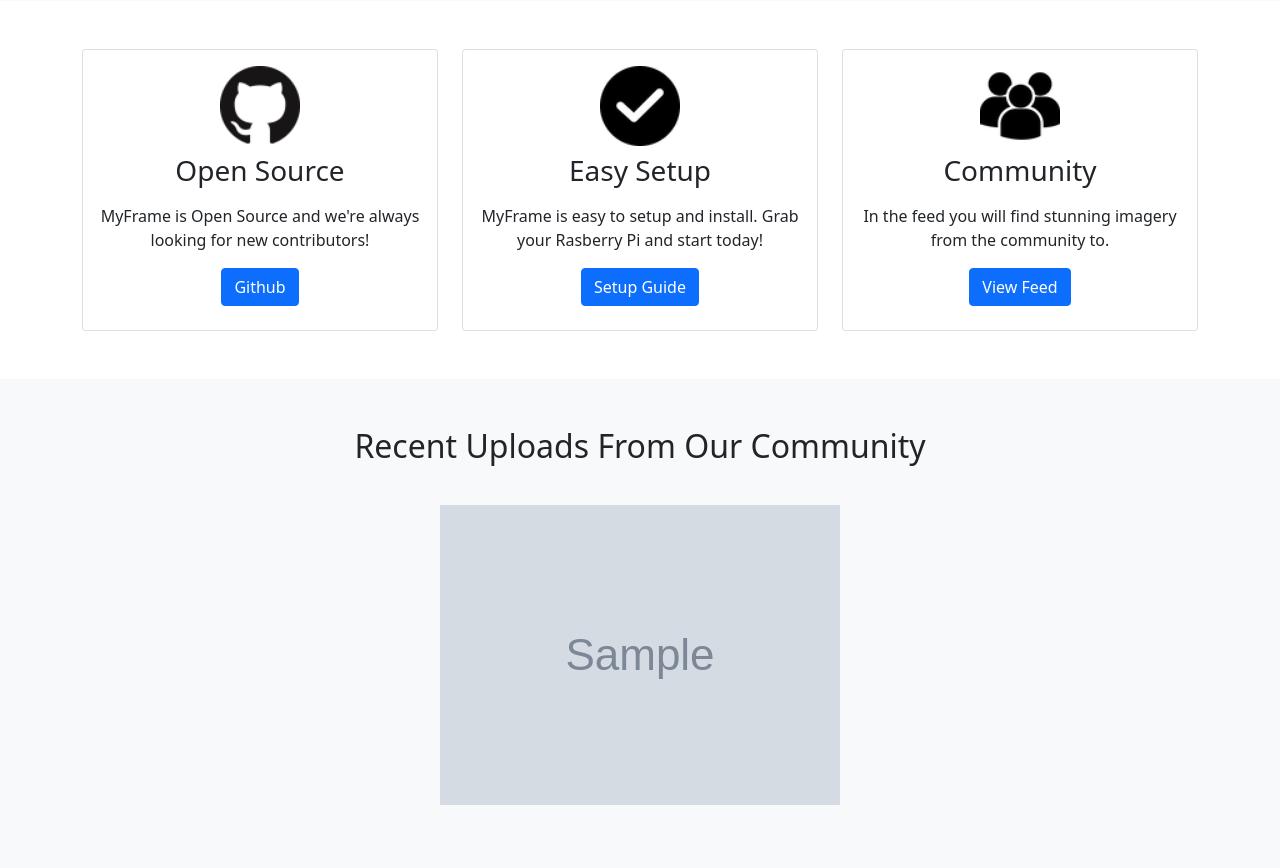
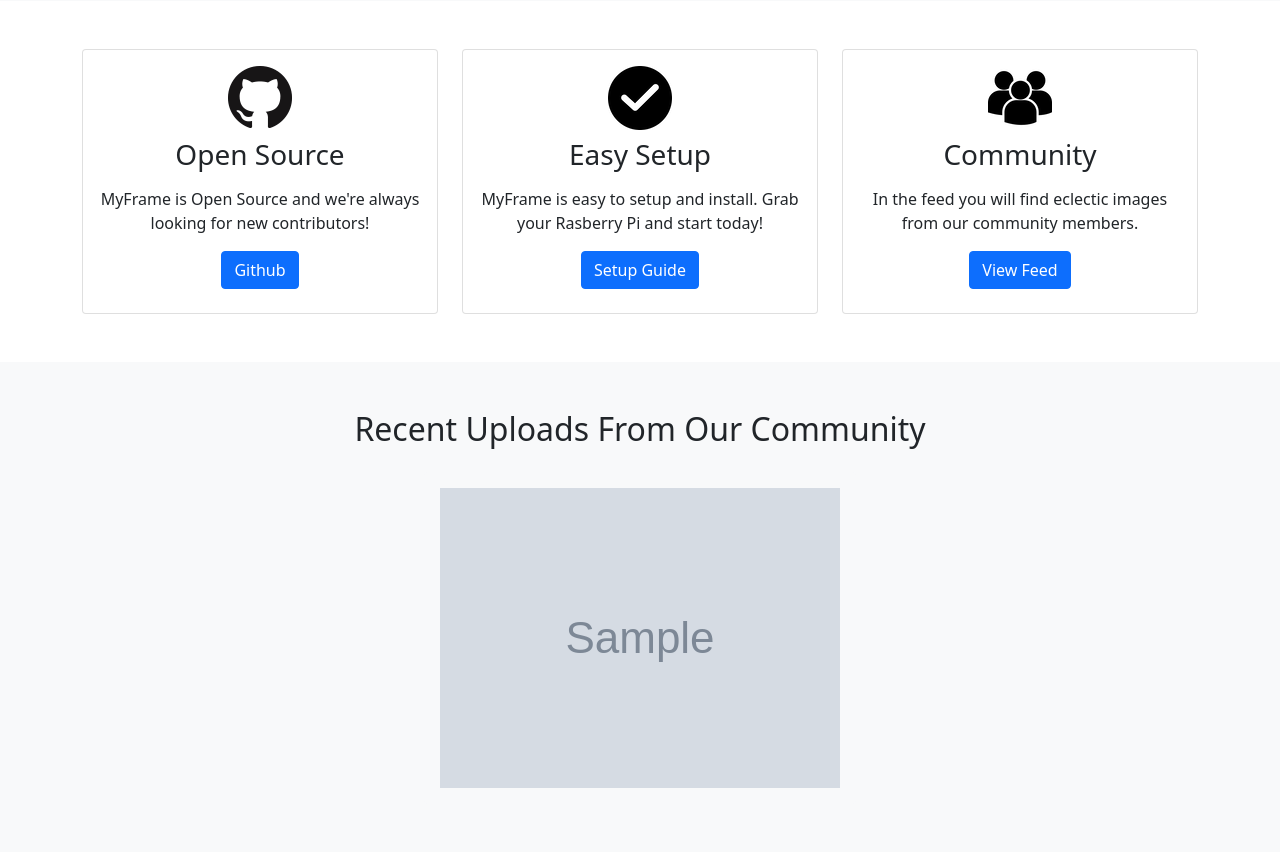
Before and after one commit to TroyLouis/my_frame_website, a Flask app: page /home in a window 1280 px wide. Shown: the part 570-1438 px from the top of the page. Run offline with Flask 2, Linux system fonts and the light colour scheme; a user stored in the database is signed in; tables that the repository leaves empty hold one stand-in row (values such as "Sample post"); grey boxes marked "Sample" are stand-in pictures.

Commit message:
Edited a button

```diff
--- a/my_frame/routes.py
+++ b/my_frame/routes.py
@@ -21,7 +21,6 @@ def home():
     images = first_three_images_in_db()
     return render_template('home.html', title='MyFrame', image=images)
 
-@app.route("/register", methods=['GET', 'POST'])
 @app.route("/register", methods=['GET', 'POST'])
 def register():
     if current_user.is_authenticated:
@@ -142,6 +141,13 @@ def edit(id):
     if current_user.id != image.user_id:
         abort(403)
     form = PostForm()
+    image = Image_Post.query.get_or_404(id)
+    form2 = SetActiveForm()
+    single_image = image
+    if form2.validate_on_submit():
+        current_user.active_image = single_image.image
+        db.session.commit()
+        flash(f'Your active image has been changed to {single_image.title}', 'success')
     if form.validate_on_submit():
         image.title = form.title.data
         db.session.commit()
@@ -151,7 +157,7 @@ def edit(id):
         form.title.data = image.title
         form.picture.data = image.image
     return render_template('edit.html', title='MyFrame - Update Image', image=image,
-                           form=form, legend='Update Post')
+                           form=form, form2=form2, legend='Update Post')
 
 @app.route("/edit/<int:id>/delete", methods=["POST"])
 @login_required
@@ -165,7 +171,7 @@ def delete(id):
     return redirect(url_for('account'))
 
 @app.route("/browse", methods=["GET","POST"])
-@login_required
+#@login_required
 def browse():
     page = request.args.get('page', 1, type=int)
     images = Image_Post.query.order_by(Image_Post.date_posted.desc()).paginate(page=page, per_page=12)
--- a/my_frame/templates/home.html
+++ b/my_frame/templates/home.html
@@ -8,7 +8,11 @@
                     <h1>MyFrame</h1>
                     <img class="img-fluid w-50 d-md-none" src="/static/images/MyFrame_Hero.gif" alt="My Frame Hero Banner">
                     <p class="lead my-3">The open source digital art frame.</p>
-                <a href="{{ url_for('register') }}" class="btn btn-primary">Get Started</a>
+                    {% if current_user.is_authenticated %}
+                        <a href="{{ url_for('setup') }}" class="btn btn-primary">Setup Guide</a>
+                    {% else %}
+                        <a href="{{ url_for('register') }}" class="btn btn-primary">Get Started</a>
+                    {% endif %}
                 </div>
                 <img class="img-fluid w-50 d-none d-md-block" src="/static/images/MyFrame_Hero.gif" alt="My Frame Hero Banner">
             </div>
@@ -22,7 +26,7 @@
                 <div class="col-md d-flex">
                    <div class="card text-dark">
                        <div class="card-body text-center">
-                            <img src="{{url_for('static', filename='/images/miscellanious/github.png')}}" alt="" class="img-fluid w-25 mb-2">
+                            <img src="{{url_for('static', filename='/images/miscellanious/github.png')}}" alt="" class="img-fluid mb-2">
                             <h3 class="card-title mb-3">Open Source</h3>
                             <p class="card-text">MyFrame is Open Source and we're always looking for new contributors!</p>
                         </div>
@@ -34,7 +38,7 @@
                 <div class="col-md d-flex">
                     <div class="card text-dark">
                         <div class="card-body text-center">
-                            <img src="{{url_for('static', filename='/images/miscellanious/check.png')}}" alt="" class="img-fluid w-25 mb-2">
+                            <img src="{{url_for('static', filename='/images/miscellanious/check.png')}}" alt="" class="img-fluid mb-2">
                             <h3 class="card-title mb-3">Easy Setup</h3>
                             <p class="card-text">MyFrame is easy to setup and install. Grab your Rasberry Pi and start today! </p>
                         </div>
@@ -46,9 +50,9 @@
                 <div class="col-md d-flex">
                     <div class="card text-dark">
                         <div class="card-body text-center ">
-                            <img src="{{url_for('static', filename='/images/miscellanious/community.png')}}" alt="" class="img-fluid w-25 mb-2">
+                            <img src="{{url_for('static', filename='/images/miscellanious/community.png')}}" alt="" class="img-fluid mb-2">
                             <h3 class="card-title mb-3">Community</h3>
-                            <p class="card-text">In the feed you will find stunning imagery from the community to.</p>
+                            <p class="card-text">In the feed you will find eclectic images from our community members.</p>
                         </div>
                         <div>
                             <a href="{{ url_for('browse') }}" class="btn btn-primary align-self-center mb-4">View Feed</a>
--- a/my_frame/templates/layout.html
+++ b/my_frame/templates/layout.html
@@ -4,7 +4,7 @@
     <meta charset="UTF-8">
     <meta name="viewport" content="width=  , initial-scale=1.0">
     <link href="https://cdn.jsdelivr.net/npm/bootstrap@5.0.2/dist/css/bootstrap.min.css" rel="stylesheet" integrity="sha384-EVSTQN3/azprG1Anm3QDgpJLIm9Nao0Yz1ztcQTwFspd3yD65VohhpuuCOmLASjC" crossorigin="anonymous">
-    <link rel="stylesheet" href="/static/styles/main.css">
+    <!-- <link rel="stylesheet" href="/static/styles/main.css"> -->
     <title>{{ title }}</title>
 </head>
 <body class="d-flex flex-column min-vh-100">
@@ -24,14 +24,19 @@
             <div class="collapse navbar-collapse" id="navmenu">
 
                 <ul class="navbar-nav ms-auto">
+                    <!--
                     <li class="nav-item">
                         <a href="#donate" class="nav-link" >Donate</a>
                     </li>
+                    -->
                     <li class="nav-item">
                         <a href="https://github.com/TroyLouis/MyFrame" class="nav-link">Github</a>
                     </li>
                     <li class="nav-item">
                         <a href="{{ url_for('setup') }}" class="nav-link">Setup Guide</a>
+                    </li>
+                    <li class="nav-item">
+                        <a href="{{ url_for('browse') }}" class="nav-link">Browse Images</a>
                     </li>
                     {% if current_user.is_authenticated %}
                     <li class="nav-item">
--- a/run.py
+++ b/run.py
@@ -1,4 +1,4 @@
 from my_frame import app
 
 if __name__ == '__main__':
-    app.run(debug=True)
+    app.run()
```
Also changed, not shown: my_frame/templates/edit.html (+6 -1 lines), my_frame/templates/setup_guide.html (+6 -6 lines), my_frame/site.db, my_frame/static/images/user_uploads/215f52305afa4ec4bfcd57df69b50020.png (added), my_frame/static/images/user_uploads_sized/215f52305afa4ec4bfcd57df69b50020.png (added).
